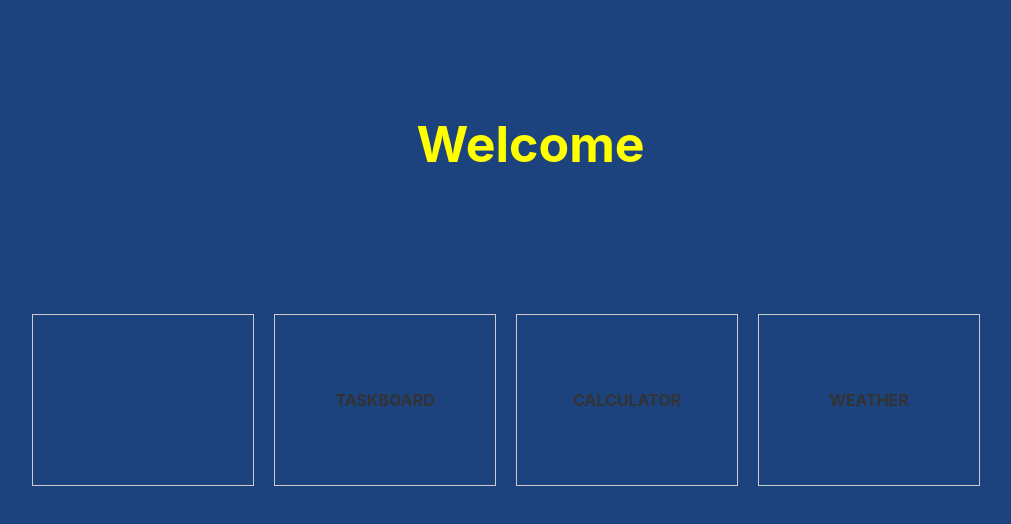
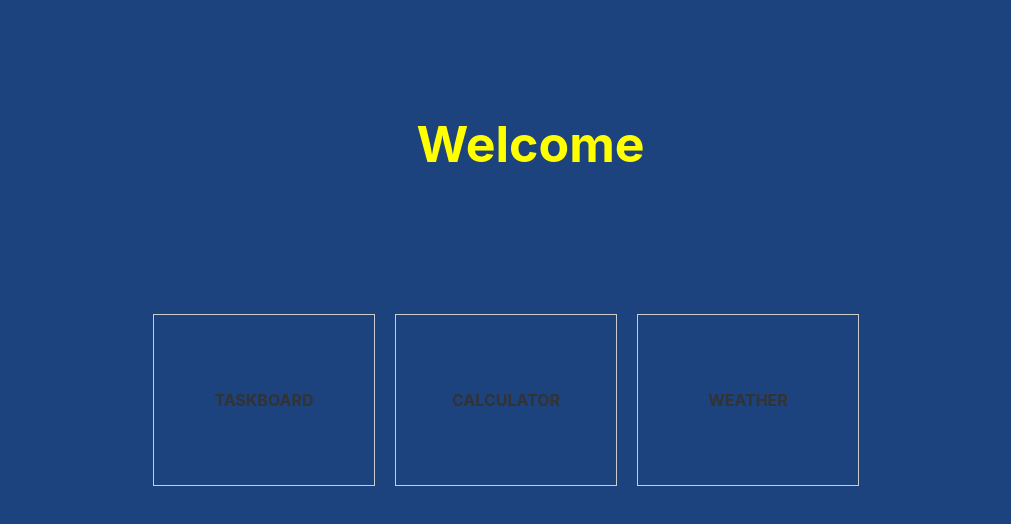
Before and after one commit to rohandocx/Main-lev, a React (Create React App) app: page /homepage in a window 1280 px wide. Shown: the top 524 px of the page, without its empty margins (134-1145 px from the left). Built offline with nearby package versions, Linux system fonts and the light colour scheme.

Commit message:
Update Homepage.js

```diff
--- a/src/components/Homepage.js
+++ b/src/components/Homepage.js
@@ -4,9 +4,9 @@ import { Link } from 'react-router-dom'
 const Homepage = () => {
   return (
    <div class='container'>
-  <div class='container-child'>
+
     <h1 id='heading'>Welcome</h1>
-  </div>
+
   <div class='container-child'>
     <a href='https://todo-leverag-lcuz26yr9-rohandocx.vercel.app/'>TASKBOARD</a>
   </div>
```
